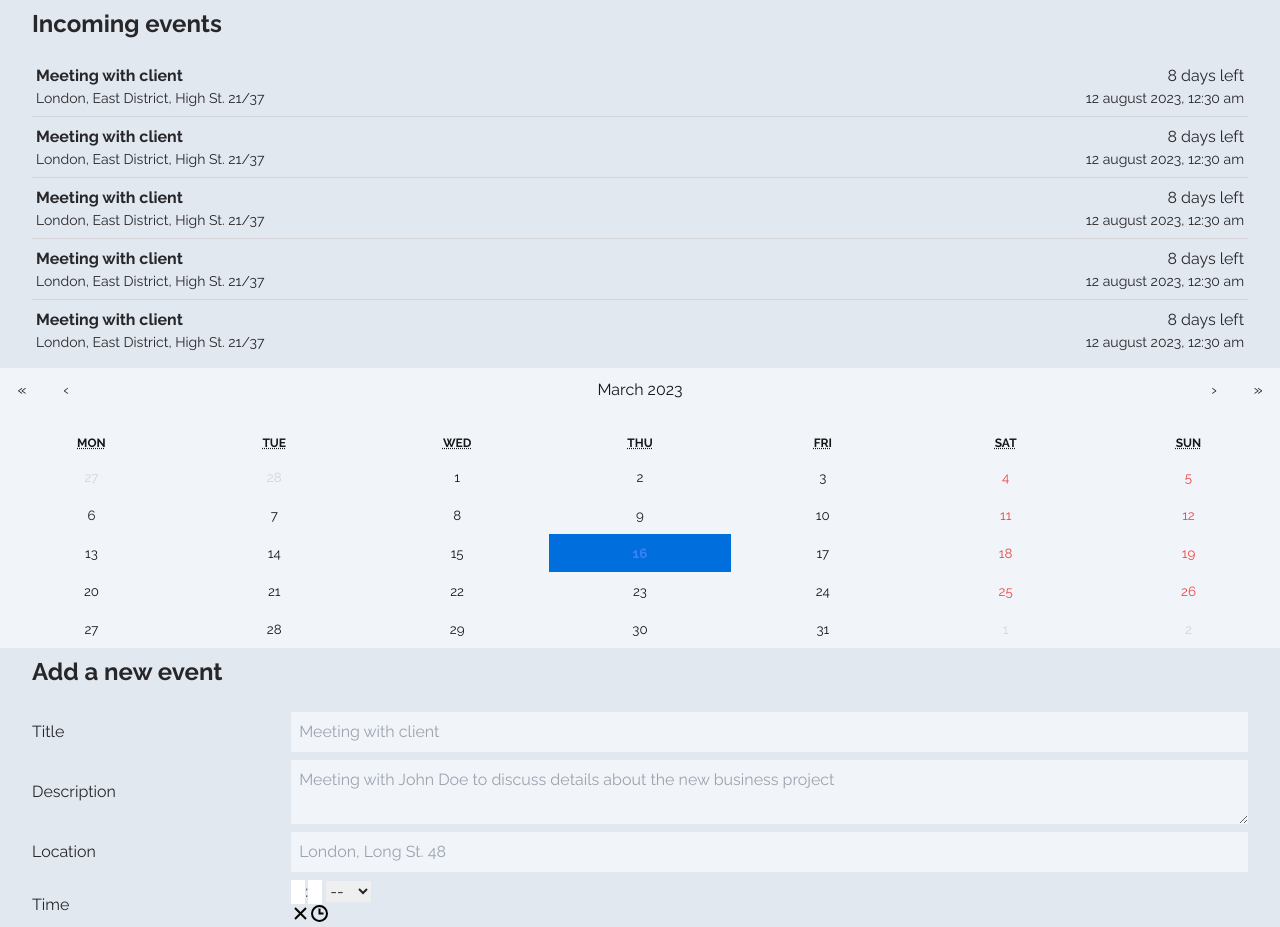
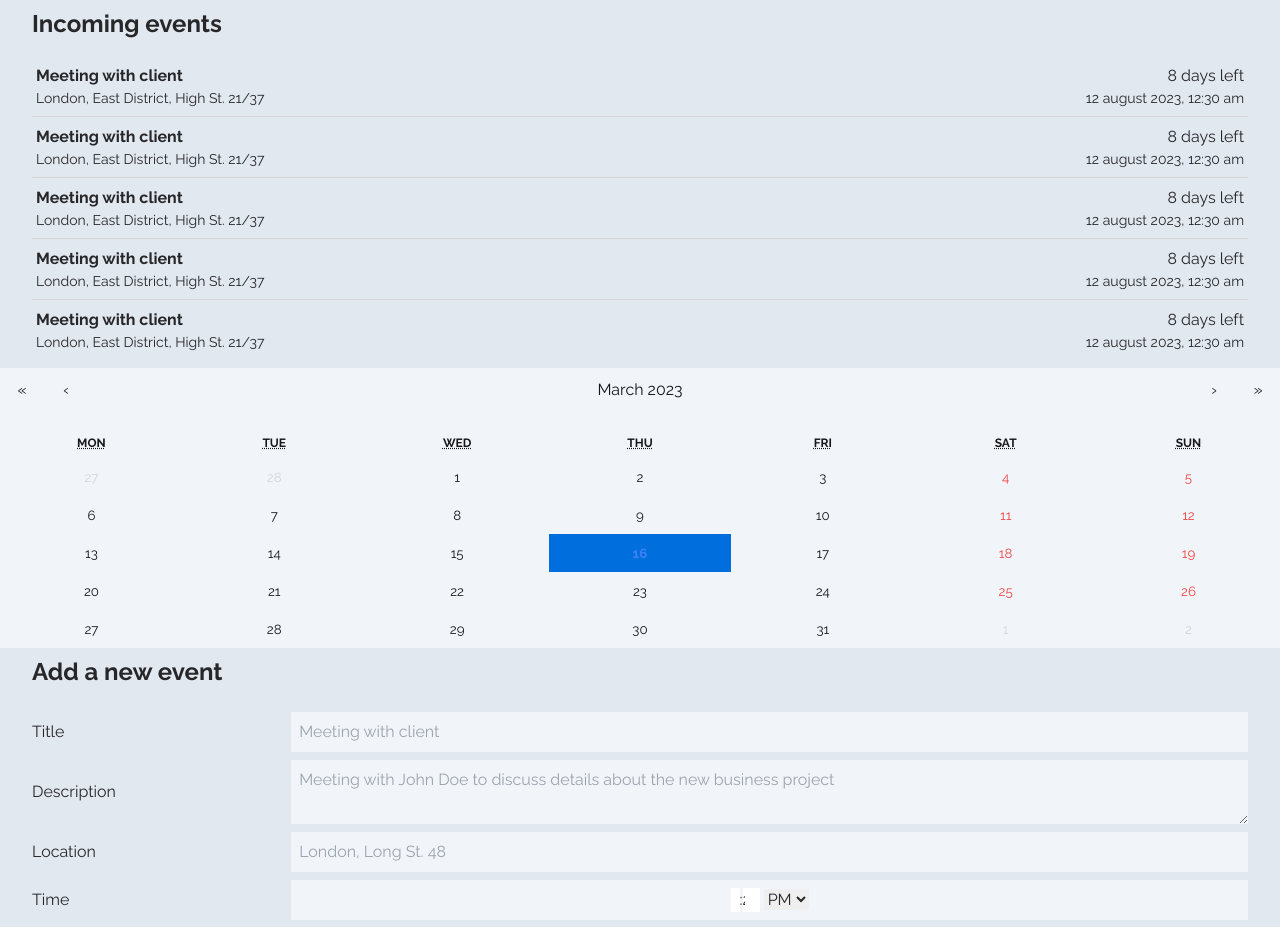
Before and after one commit to zwiro/remind-calendar-app, a React (Vite) app: page / in a window 1280 px wide. Shown: the top 927 px of the page. Built offline with nearby package versions, Linux system fonts and the light colour scheme.

Commit message:
Styled time picker

```diff
--- a/src/components/AddEventForm.tsx
+++ b/src/components/AddEventForm.tsx
@@ -31,7 +31,14 @@ function AddEventForm() {
           <label htmlFor="time" className="w-1/5">
             Time
           </label>
-          <TimePicker className="grow" />
+          <TimePicker
+            disableClock={true}
+            clearIcon={null}
+            name="date"
+            format="h:m a"
+            value={new Date()}
+            className="grow bg-slate-100 py-2 text-center"
+          />
         </InputContainer>
       </div>
       <button
--- a/src/index.css
+++ b/src/index.css
@@ -18,3 +18,7 @@
   -moz-osx-font-smoothing: grayscale;
   -webkit-text-size-adjust: 100%;
 }
+
+.react-time-picker__wrapper {
+  border: none;
+}
```
